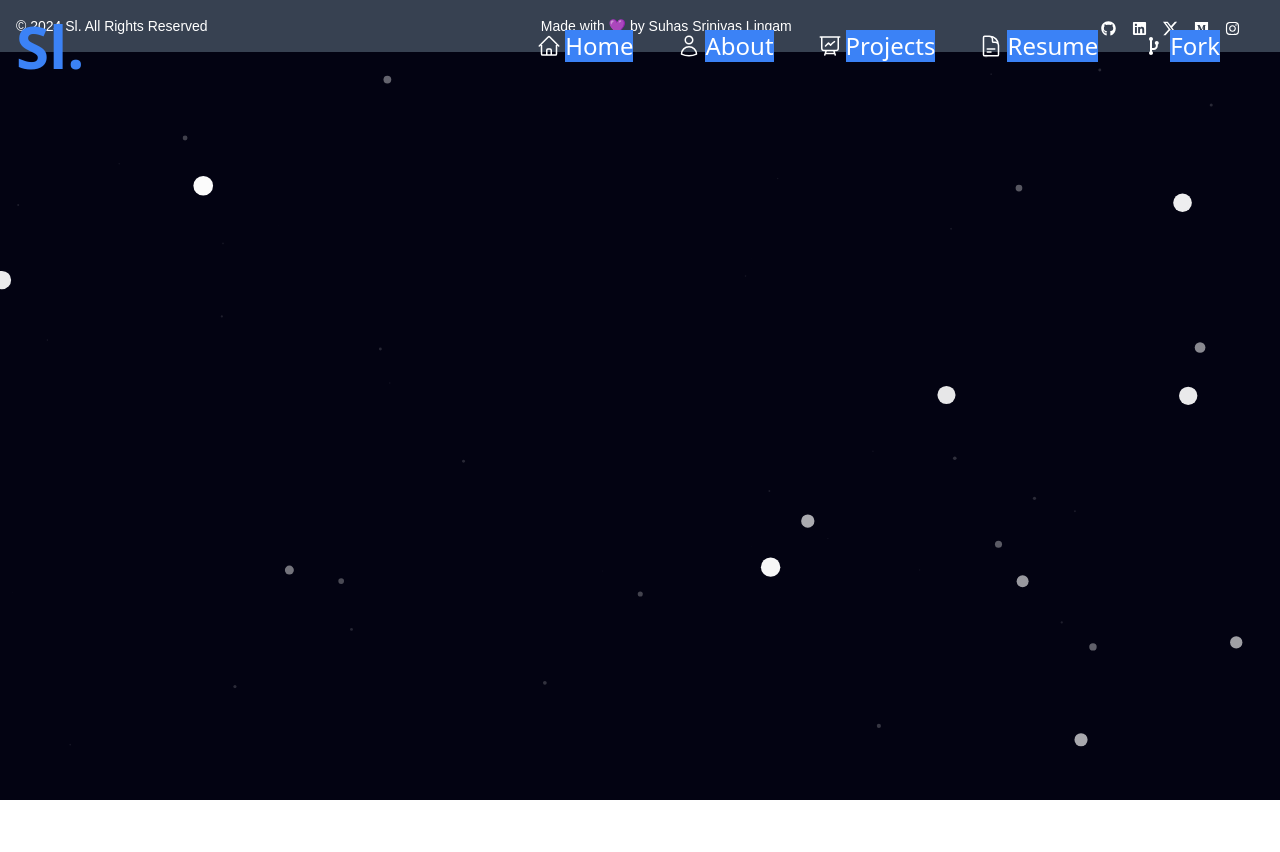
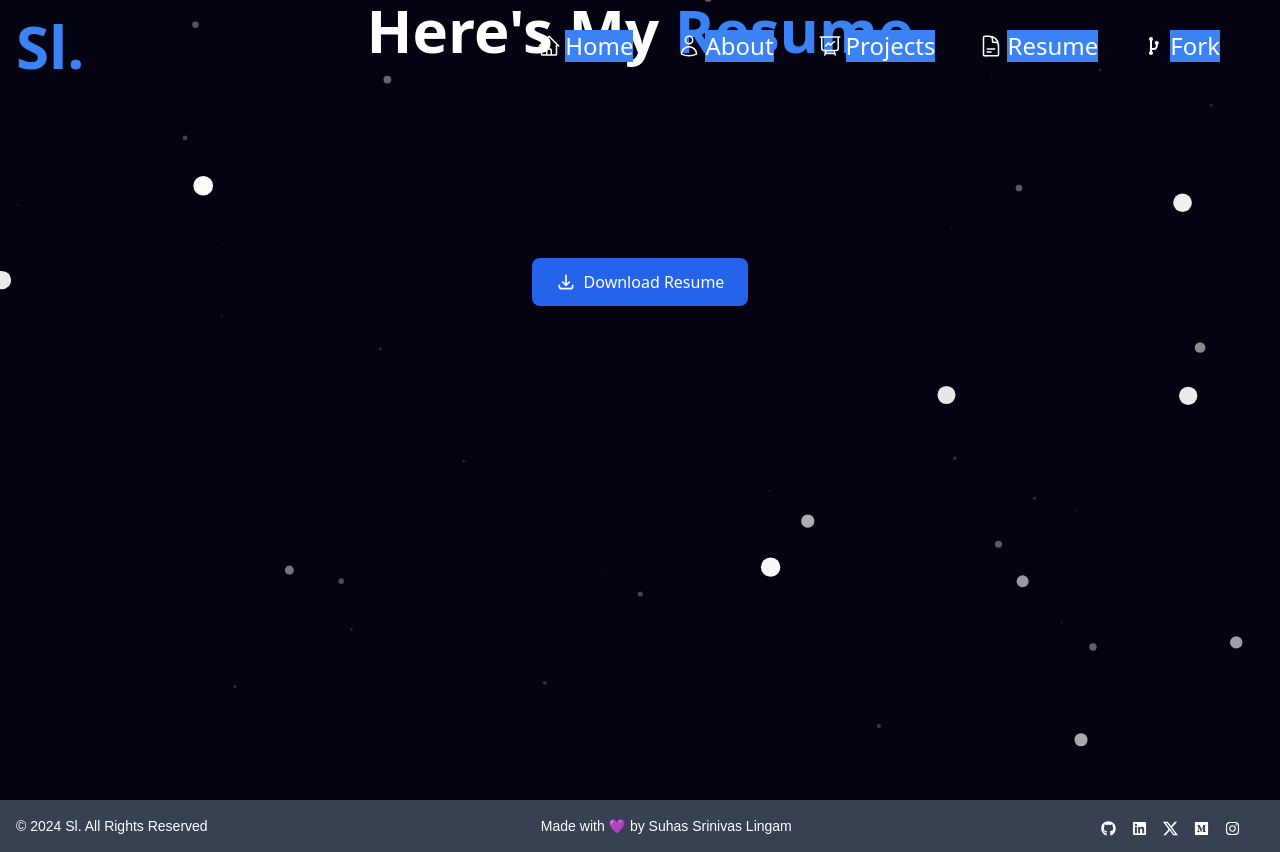
Before and after one commit to SuhasLingam/My-Portfolio, a React (Vite) app in the folder client/: page /resume in a window 1280 px wide. Before the commit the page ends 800 px from the top, so only its background shows below. Built offline with nearby package versions, Linux system fonts and the light colour scheme; a web font is replaced by a local one.

Commit message:
Resume added

```diff
--- a/client/package.json
+++ b/client/package.json
@@ -12,16 +12,21 @@
   "dependencies": {
     "@heroicons/react": "^2.1.1",
     "@material-tailwind/react": "^2.1.8",
+    "@react-pdf-viewer/core": "^3.12.0",
+    "@react-pdf-viewer/default-layout": "^3.12.0",
     "@tsparticles/all": "^3.0.3",
     "@tsparticles/react": "^3.0.0",
     "@tsparticles/slim": "^3.0.3",
     "devicons-react": "^1.2.6",
     "framer-motion": "^11.11.17",
+    "pdfjs-dist": "3.4.120",
     "prettier-plugin-tailwindcss": "^0.5.10",
     "react": "^18.2.0",
     "react-dom": "^18.2.0",
     "react-github-calendar": "^4.0.8",
     "react-icons": "^4.12.0",
+    "react-pdf": "^9.1.1",
+    "react-pdf-viewer": "^0.1.0",
     "typewriter-effect": "^2.21.0"
   },
   "devDependencies": {
--- a/client/src/App.jsx
+++ b/client/src/App.jsx
@@ -6,6 +6,7 @@ import ProjectsAll from "./components/Projects/ProjectsAll";
 import ParticleBg from "./components/particle-bg";
 import Footer from "./components/footer";
 import Navbar from "./components/navbar";
+import Resume from "./components/Resume/Resume";
 
 const App = () => {
   return (
@@ -18,11 +19,9 @@ const App = () => {
           <Routes>
             <Route path="/" element={<HomePage />} />
             <Route path="/about" element={<AboutAll />} />
-
+            <Route path="/resume" element={<Resume />} />
             <Route path="/project" element={<ProjectsAll />} />
           </Routes>
-
-
         </BrowserRouter>
 
         <Footer />
--- /dev/null
+++ b/client/src/components/Resume/Resume.jsx
@@ -0,0 +1,56 @@
+import React from "react";
+import resumePDF from "../../assets/resume/resume.pdf";
+
+const Resume = () => {
+  return (
+    <div className="relative z-10 w-full min-h-screen pt-[80px] flex flex-col items-center bg-transparent">
+      {/* Header Text */}
+      <h2 className="md:text-6xl mb-6 text-3xl font-bold text-white">
+        Here's My <span className="text-blue-500">Resume</span>
+      </h2>
+
+      {/* PDF Container */}
+      <div className="w-full max-w-4xl mb-6 overflow-hidden bg-transparent">
+        <div className="pdf-container w-full">
+          <iframe
+            src={resumePDF + "#toolbar=0&view=FitH&scrollbar=0"}
+            type="application/pdf"
+            className="w-full h-[calc(100vh-160px)] overflow-hidden"
+            style={{
+              backgroundColor: "transparent",
+              border: "none",
+              boxShadow: "none",
+              WebkitBackgroundComposite: "transparent",
+              msOverflowStyle: "none", // IE and Edge
+              scrollbarWidth: "none", // Firefox
+            }}
+          />
+        </div>
+      </div>
+
+      {/* Download Button */}
+      <a
+        href={resumePDF}
+        download="Suhas_Resume.pdf"
+        className="hover:bg-blue-700 flex items-center gap-2 px-6 py-3 mb-4 text-white transition-colors duration-300 bg-blue-600 rounded-lg"
+      >
+        <svg
+          className="w-5 h-5"
+          fill="none"
+          stroke="currentColor"
+          viewBox="0 0 24 24"
+        >
+          <path
+            strokeLinecap="round"
+            strokeLinejoin="round"
+            strokeWidth={2}
+            d="M4 16v1a3 3 0 003 3h10a3 3 0 003-3v-1m-4-4l-4 4m0 0l-4-4m4 4V4"
+          />
+        </svg>
+        Download Resume
+      </a>
+    </div>
+  );
+};
+
+export default Resume;
--- a/client/src/components/navbar.jsx
+++ b/client/src/components/navbar.jsx
@@ -145,7 +145,7 @@ const navbar = () => {
                 </li>
                 <li className="flex flex-row items-center justify-center gap-1">
                   <a
-                    href="/"
+                    href="/resume"
                     class="group md:flex md:flex-row md:items-center md:gap-1 transition-all duration-300 ease-in-out flex flex-row gap-1 justify-center items-center py-2 px-3 rounded-lg md:hover:bg-transparent md:hover:text-blue-700 md:p-0 text-white"
                     aria-current="page"
                   >
```
Also changed, not shown: 2 other files (tests, documents, lock files or other folders).
